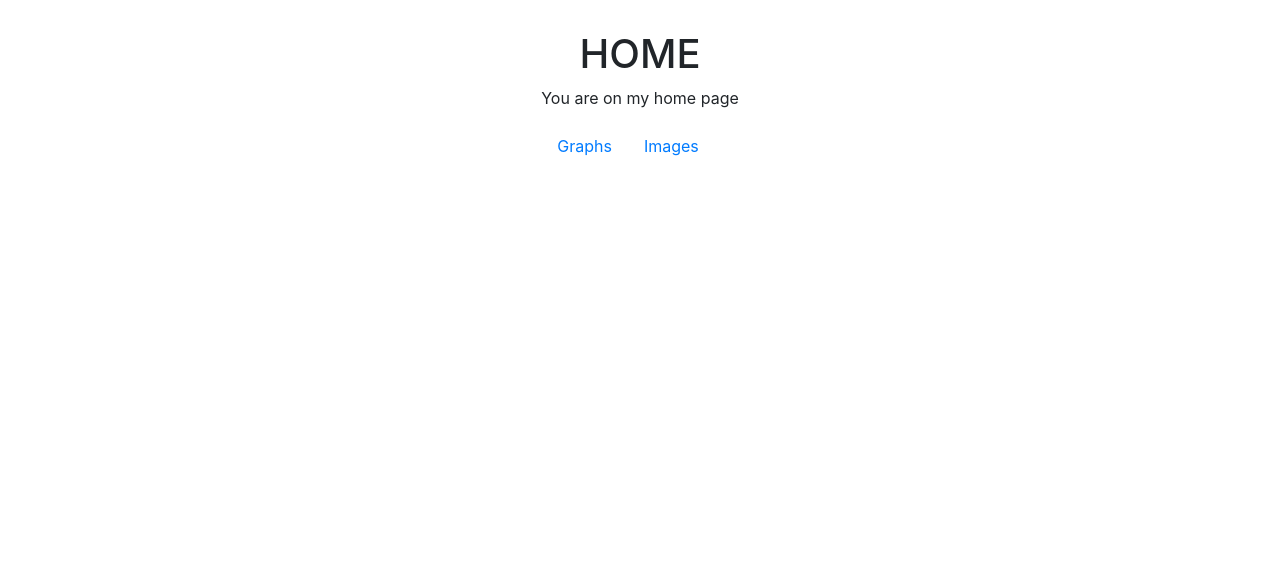
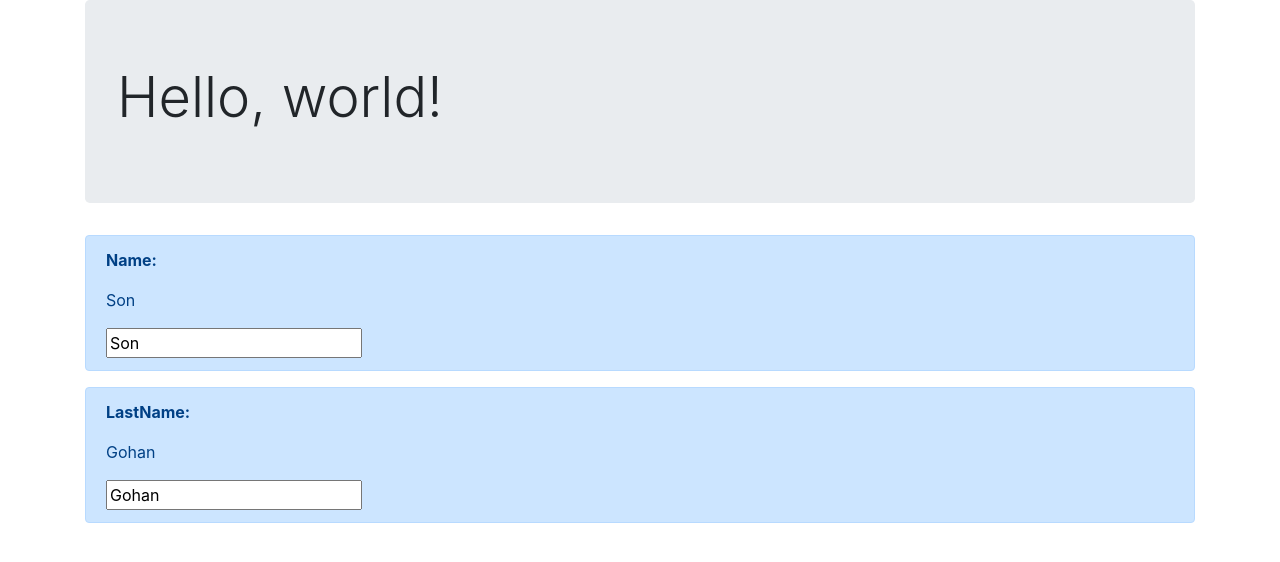
Before and after one commit to aqabrahan/react-ws, a React (Create React App) app: page / in a window 1280 px wide. Shown: the top 562 px of the page. Built offline with nearby package versions, Linux system fonts and the light colour scheme.

Commit message:
usestate

```diff
--- a/src/App.js
+++ b/src/App.js
@@ -1,31 +1,18 @@
-import React, { Component, Suspense, lazy } from 'react';
+import React from 'react';
 import './App.css';
-//import Comp from './components/suspense';
-//const Comp = lazy(() => import('./components/suspense'));
-import { BrowserRouter as Router, Route, Switch} from 'react-router-dom';
-//import ErrorBoundary from './components/suspense/errorBoundary';
-//import Loading from './components/suspense/loading';
+import Row from './components/hooks/row';
 
-import Home from './components/suspense/home';
-import Graph from './components/suspense/graph';
-import Images from './components/suspense/images';
-/* const Home = lazy(() => import('./components/suspense/home'));
-const Graph = lazy(() => import('./components/suspense/graph'));
-const Images = lazy(() => import('./components/suspense/images')); */
-class App extends Component {
-  render() {
-    return (
-      <div className="context">
-          <Router>
-              <Switch>
-                <Route exact path="/" component={Home} />
-                <Route path="/graph" component={Graph} />
-                <Route path="/images" component={Images} />
-              </Switch>
-          </Router>
+const App = () => {
+  return (
+    <div className="container">
+      <div className="jumbotron">
+          <h1 className="display-4">Hello, world!</h1>
       </div>
-    );
-  }
+      <section>
+        <Row label="Name" />
+      </section>
+    </div>
+  );
 }
 
 export default App;
--- /dev/null
+++ b/src/components/hooks/row.js
@@ -0,0 +1,26 @@
+import React, { useState } from 'react'
+
+export default function Row(props) {
+  const [name, setName] = useState('Son')
+  const [lastname, setLastname] = useState('Gohan')
+  const onChangeName = (e) => {
+    setName(e.target.value);
+  }
+  const onChangeLastname = (e) => {
+    setLastname(e.target.value);
+  }
+  return (
+    <>
+      <div className="alert alert-primary">
+        <p><strong>Name: </strong></p>
+        <p>{name}</p>
+        <input value={name} onChange={onChangeName} />
+      </div>
+      <div className="alert alert-primary">
+        <p><strong>LastName: </strong></p>
+        <p>{lastname}</p>
+        <input value={lastname} onChange={onChangeLastname} />
+      </div>
+    </>
+  )
+}
```
Also changed, not shown: src/components/hooks/rowclass.js (added, +37 -0 lines).
